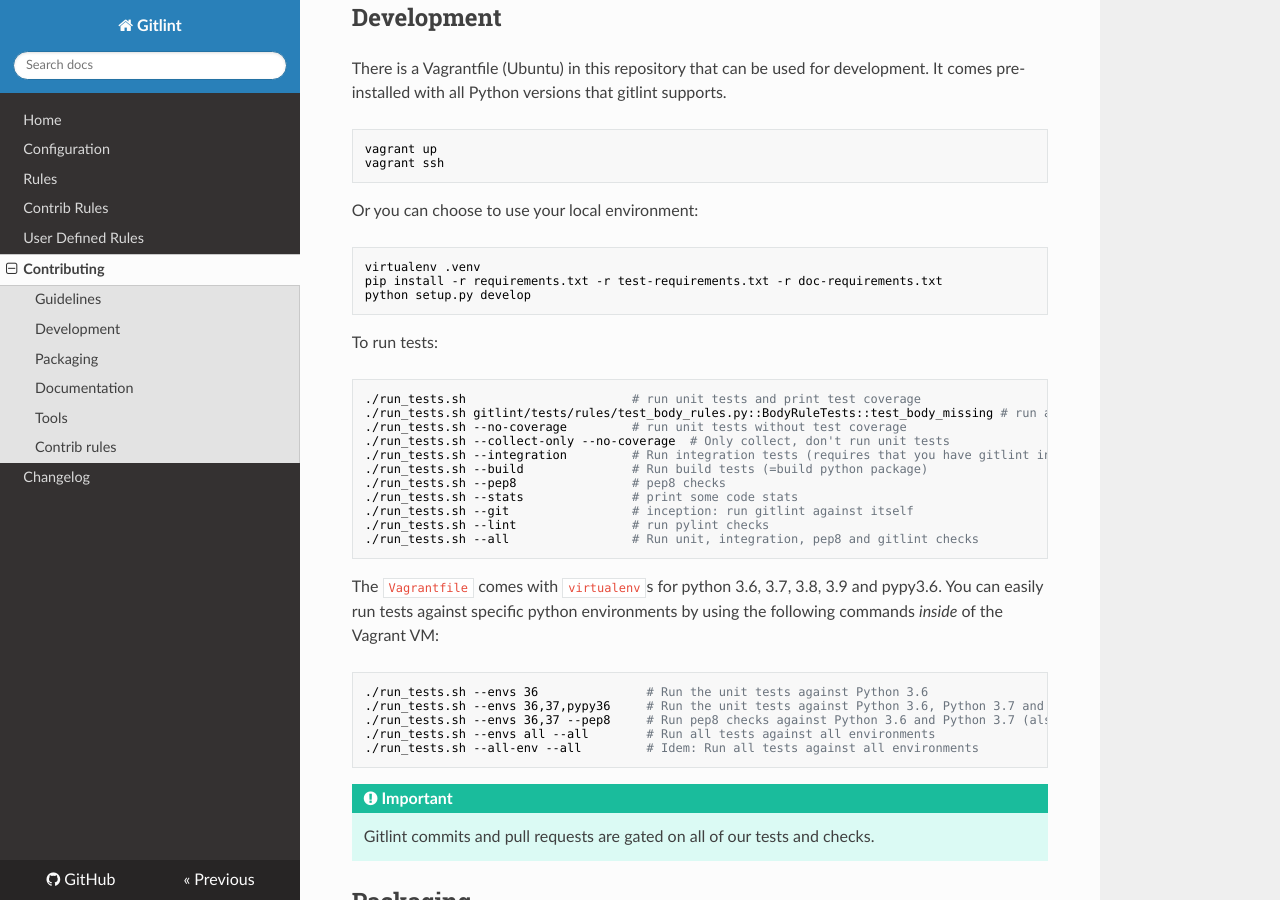
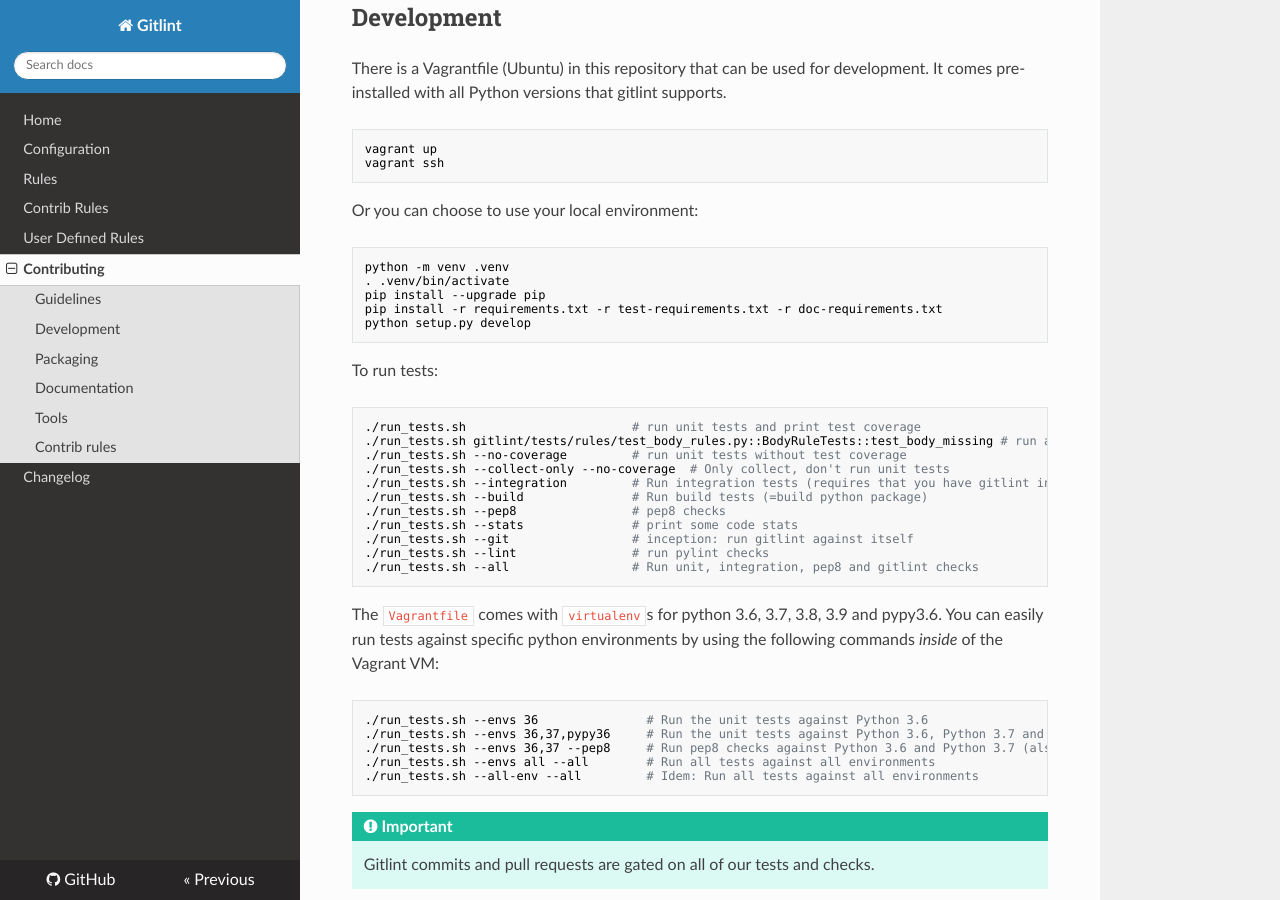
Before and after one commit to jorisroovers/gitlint, an MkDocs documentation site: the page built from docs/contributing.md, in a window 1280 px wide and 900 px high, scrolled down 916 px. Built offline with MkDocs 1.6.1, drawn with Linux system fonts in a browser that asks for light colours; nearby versions of some CDN libraries.

Commit message:
docs: Use standard virtualenv setup instructions (#195)
* docs: Activate virtualenv for development

* docs: Use the standard way to create virtualenv

As per <https://docs.python.org/3/library/venv.html>.

* docs: Upgrade pip before installing requirements

As recommended when running `pip install` without upgrading.

````diff
--- a/docs/contributing.md
+++ b/docs/contributing.md
@@ -44,7 +44,9 @@
 Or you can choose to use your local environment:
 
 ```sh
-virtualenv .venv
+python -m venv .venv
+. .venv/bin/activate
+pip install --upgrade pip
 pip install -r requirements.txt -r test-requirements.txt -r doc-requirements.txt
 python setup.py develop
 ```
````
